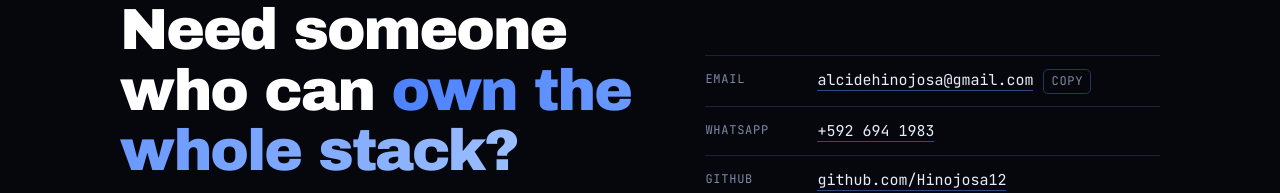
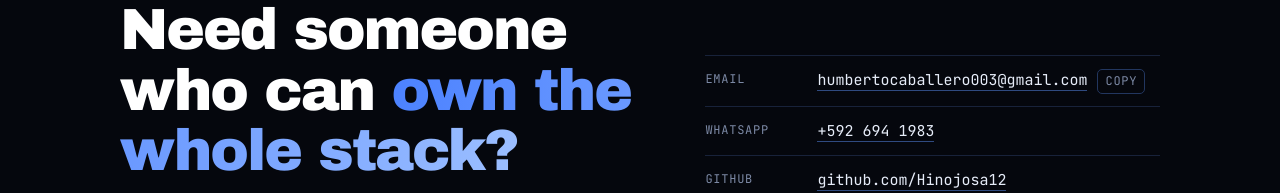
Before and after one commit to Hinojosa12/Hinojosa12.github.io, a plain HTML site: page index.html in a window 1280 px wide. Shown: the part 6809-7002 px from the top of the page. Drawn offline with Linux system fonts and the light colour scheme; a web font is replaced by a local one.

Commit message:
Update contact email

```diff
--- a/index.html
+++ b/index.html
@@ -566,7 +566,7 @@ footer .wrap{display:flex;justify-content:space-between;flex-wrap:wrap;gap:8px;p
       <p class="l es">Disponible para puestos a tiempo completo, remotos o en Guyana, y para proyectos. Respondo en español o inglés.</p>
     </div>
     <ul class="cl">
-      <li><span>Email</span><div><a href="mailto:alcidehinojosa@gmail.com">alcidehinojosa@gmail.com</a><button class="copy" type="button" data-copy="alcidehinojosa@gmail.com"><span class="en">copy</span><span class="es">copiar</span></button></div></li>
+      <li><span>Email</span><div><a href="mailto:humbertocaballero003@gmail.com">humbertocaballero003@gmail.com</a><button class="copy" type="button" data-copy="humbertocaballero003@gmail.com"><span class="en">copy</span><span class="es">copiar</span></button></div></li>
       <li><span>WhatsApp</span><div><a href="https://wa.me/5926941983">+592 694 1983</a></div></li>
       <li><span>GitHub</span><div><a href="https://github.com/Hinojosa12">github.com/Hinojosa12</a></div></li>
       <li><span><span class="en">Based in</span><span class="es">Ubicación</span></span><div>Essequibo, Guyana · GMT−4</div></li>
```
